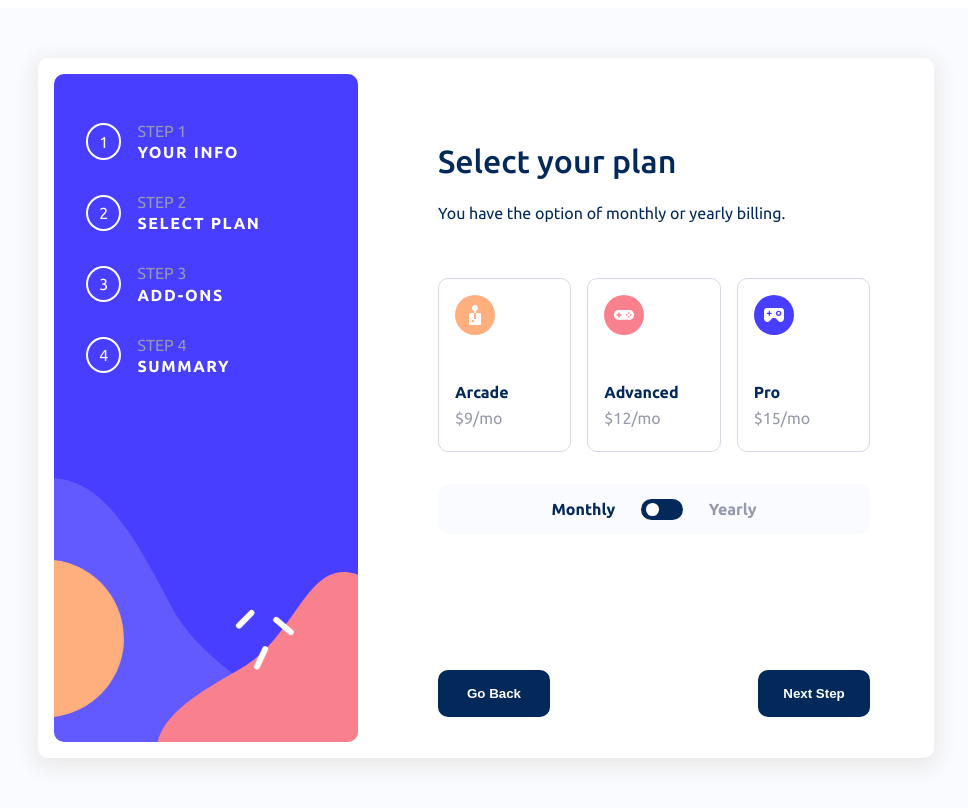
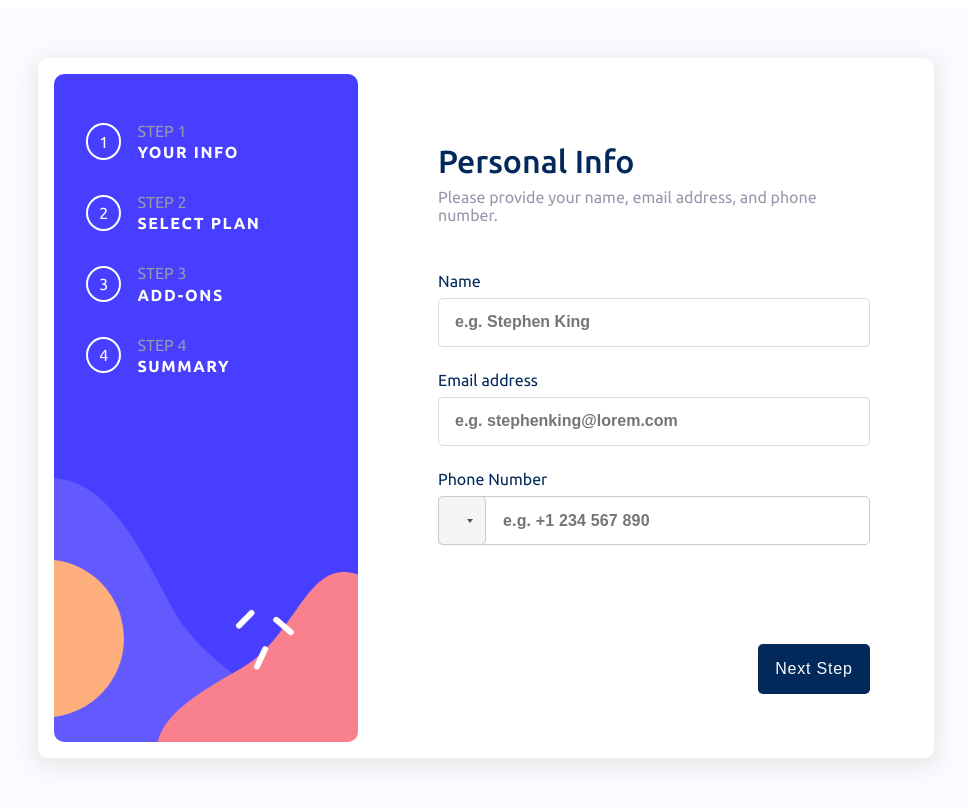
Before and after one commit to jakegodsall/multistep-form-frontend, a React (Create React App) app: page / in a window 1280 px wide. Shown: the top 808 px of the page, without its empty margins (162-1130 px from the left). Built offline with nearby package versions, Linux system fonts and the light colour scheme.

Commit message:
restructured form to allow for moving between steps

```diff
--- a/src/components/Form/Form.js
+++ b/src/components/Form/Form.js
@@ -1,17 +1,82 @@
-import React from 'react';
+import React, { useState } from 'react';
 
 import YourInfoFormSection from './YourInfoFormSection';
+import SelectPlanFormSection from './SelectPlanFormSection';
+import AddonsFormSection from './AddonsFormSection';
 
 import styles from './Form.module.css';
-import SelectPlanFormSection from './SelectPlanFormSection';
 
 const Form = () => {
-    return (
-        <form>
-            {/* <YourInfoFormSection></YourInfoFormSection> */}
-            <SelectPlanFormSection></SelectPlanFormSection>
-        </form>
+    const [step, setStep] = useState(1);
+
+    const goBack = (e) => {
+        setStep((prevStep) => {
+            return prevStep - 1;
+        });
+    };
+
+    const goForward = () => {
+        setStep((prevStep) => {
+            return prevStep + 1;
+        });
+    };
+
+    const goForwardButton = (
+        <button
+            type='button'
+            className={`${styles.formNavigationButton} ${styles.nextStepButton}`}
+            onClick={goForward}
+        >
+            Next Step
+        </button>
     );
+
+    const goBackButton = (
+        <button
+            type='button'
+            className={`${styles.formNavigationButton} ${styles.goBackButton}`}
+            onClick={goBack}
+        >
+            Go Back
+        </button>
+    );
+
+    const buttonRow = (
+        <div className={styles.buttonRow}>
+            {goBackButton}
+            {goForwardButton}
+        </div>
+    );
+
+    const renderStep = (step) => {
+        switch (step) {
+            case 1:
+                return (
+                    <React.Fragment>
+                        <YourInfoFormSection></YourInfoFormSection>
+                        {goForwardButton}
+                    </React.Fragment>
+                );
+            case 2:
+                return (
+                    <React.Fragment>
+                        <SelectPlanFormSection></SelectPlanFormSection>
+                        {buttonRow}
+                    </React.Fragment>
+                );
+            case 3:
+                return (
+                    <React.Fragment>
+                        <AddonsFormSection></AddonsFormSection>
+                        {buttonRow}
+                    </React.Fragment>
+                );
+            default:
+                return;
+        }
+    };
+
+    return <form>{renderStep(step)}</form>;
 };
 
 export default Form;
--- a/src/components/Form/Form.module.css
+++ b/src/components/Form/Form.module.css
@@ -0,0 +1,32 @@
+form {
+    display: flex;
+    flex-direction: column;
+    padding: 4rem;
+}
+
+.buttonRow {
+    display: flex;
+    margin-top: auto;
+    justify-content: space-between;
+}
+
+.formNavigationButton {
+    padding: 1rem 0.5rem;
+    width: 7rem;
+    font-size: 1rem;
+    color: hsl(231, 100%, 99%);
+    letter-spacing: 0.05rem;
+    background-color: hsl(213, 96%, 18%);
+    border: none;
+    border-radius: 5px;
+    margin-top: auto;
+    cursor: pointer;
+}
+
+.nextStepButton {
+    align-self: flex-end;
+}
+
+.goBackButton {
+    align-self: flex-start;
+}
--- a/src/components/Form/SelectPlanFormSection.js
+++ b/src/components/Form/SelectPlanFormSection.js
@@ -1,8 +1,6 @@
 import React, { useState } from 'react';
 import Slider from '../UI/Slider';
 import PlanWidget from './FormWidgets/PlanWidget';
-
-import Button from '../UI/Button';
 
 import styles from './SelectPlanFormSection.module.css';
 
@@ -51,10 +49,6 @@
                 <Slider onChange={onChangeHandler}></Slider>
                 <p className={yearlyClass}>Yearly</p>
             </div>
-            <div className={styles.buttonRow}>
-                <Button position={styles.goBackButtonPosition}>Go Back</Button>
-                <Button position={styles.nextStepButtonPosition}>Next Step</Button>
-            </div>
         </div>
     );
 };
--- a/src/components/Form/SelectPlanFormSection.module.css
+++ b/src/components/Form/SelectPlanFormSection.module.css
@@ -2,7 +2,7 @@
     display: flex;
     flex-direction: column;
     color: hsl(213, 96%, 18%);
-    padding: 4rem 4rem 2rem;
+
     position: relative;
     height: 85%;
 }
--- a/src/components/Form/YourInfoFormSection.js
+++ b/src/components/Form/YourInfoFormSection.js
@@ -9,7 +9,6 @@
 // validators
 import { isName, isEmail } from '../../validators';
 import { isValidPhoneNumber } from 'react-phone-number-input';
-import Button from '../UI/Button';
 
 const Form = () => {
     //  form input states
@@ -77,7 +76,11 @@
                     {invalidName && <p className={styles.error}>Please enter a valid name.</p>}
                 </div>
                 <input
-                    className={emptyName || invalidName ? styles.inputError : undefined}
+                    className={
+                        emptyName || invalidName
+                            ? `${styles.yourInputInput} ${styles.inputError}`
+                            : `${styles.yourInputInput}`
+                    }
                     type='text'
                     id='name'
                     placeholder='e.g. Stephen King'
@@ -95,7 +98,11 @@
                     )}
                 </div>
                 <input
-                    className={emptyEmail || invalidEmail ? styles.inputError : undefined}
+                    className={
+                        emptyEmail || invalidEmail
+                            ? `${styles.yourInputInput} ${styles.inputError}`
+                            : `${styles.yourInputInput}`
+                    }
                     type='text'
                     id='email-address'
                     placeholder='e.g. stephenking@lorem.com'
@@ -125,8 +132,6 @@
                     onBlur={enteredNumberBlurHandler}
                 ></PhoneInput>
             </div>
-
-            <Button position={styles.buttonPosition}>Next Step</Button>
         </div>
     );
 };
--- a/src/components/Form/YourInfoFormSection.module.css
+++ b/src/components/Form/YourInfoFormSection.module.css
@@ -2,9 +2,7 @@
     display: flex;
     flex-direction: column;
     color: hsl(213, 96%, 18%);
-    padding: 4rem;
 
-    height: 80%;
     position: relative;
 }
 
@@ -34,11 +32,13 @@
     margin-bottom: 0.5rem;
 }
 
-input {
+.yourInputInput {
+    padding: 1rem;
+    border-radius: 5px;
     border: 1px solid hsl(229, 24%, 87%);
 }
 
-input,
+.yourInputInput,
 .phoneInput {
     font-weight: bolder;
     color: hsl(213, 96%, 18%);
@@ -57,7 +57,7 @@
 
 .phoneButton {
     width: 3rem;
-    border-radius: 10px !important;
+    border-radius: 5px !important;
 }
 
 input[type='text']:focus {
--- a/src/components/UI/Button.js
+++ /dev/null
@@ -1,9 +0,0 @@
-import React from 'react';
-
-import styles from './Button.module.css';
-
-const Button = (props) => {
-    return <button className={`${styles.button} ${props.position}`}>{props.children}</button>;
-};
-
-export default Button;
--- a/src/components/UI/Button.module.css
+++ /dev/null
@@ -1,23 +0,0 @@
-.button {
-    background-color: hsl(213, 96%, 18%);
-    width: 7rem;
-    padding: 1rem;
-
-    border: none;
-    border-radius: 10px;
-
-    color: hsl(0, 0%, 100%);
-    font-weight: bolder;
-
-    cursor: pointer;
-
-    transition: transform 0.1s ease-in-out;
-}
-
-.button:hover {
-    filter: brightness(1.5);
-}
-
-.button:active {
-    transform: translateY(3px);
-}
```
